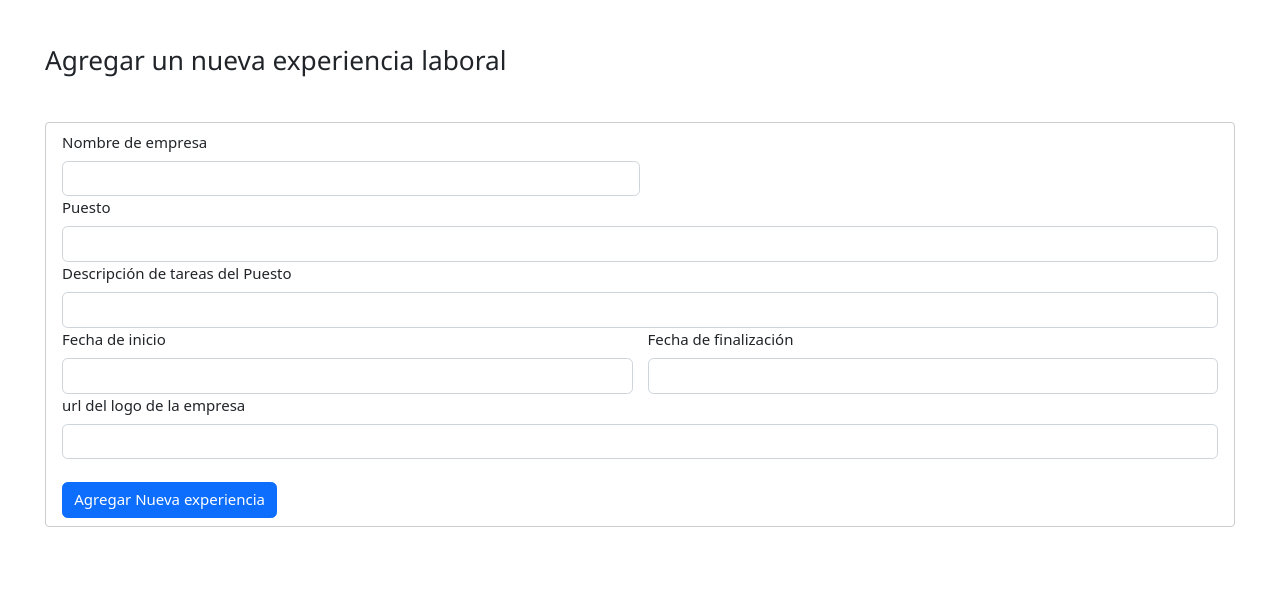
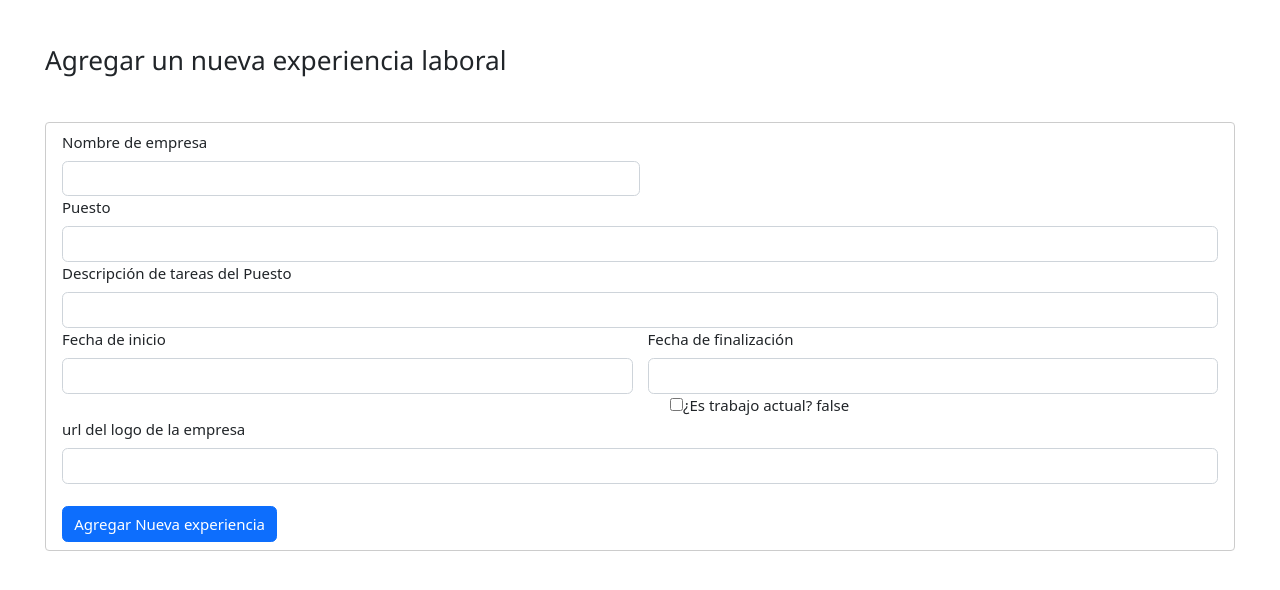
Before and after one commit to ferbonelli/Portfolio-FrontEnd, an Angular app in the folder MiPorfolio/: page /nuevaexperiencia in a window 1280 px wide. Shown: the top 590 px of the page. Built offline with nearby package versions, Linux system fonts and the light colour scheme; no server answers.

Commit message:
Check-box funciona

```diff
--- a/MiPorfolio/src/app/componentes/experiencia/nuevaexperiencia.component.html
+++ b/MiPorfolio/src/app/componentes/experiencia/nuevaexperiencia.component.html
@@ -58,7 +58,26 @@
          </p>
         </div>
 
+        <!-- Probando checkbox-->
+        <div class="form-check">
+          <input  type="checkbox"
+          [(ngModel)]="esactual"
+            formControlName="trabajoactual" >
+          <label class="form-check-label" for="trabajoactual">
+          ¿Es trabajo actual? {{esactual}}
+          </label>
+        </div>
+
+
+          <div *ngIf="esactual">
+          <p> Es un trabajo actual </p>
+        </div>
+
+
+
       </div>
+
+
   </div>
 
 
--- a/MiPorfolio/src/app/componentes/experiencia/nuevaexperiencia.component.ts
+++ b/MiPorfolio/src/app/componentes/experiencia/nuevaexperiencia.component.ts
@@ -20,6 +20,9 @@ export class NuevaexperienciaComponent implements OnInit{
 // Declaraciones
 formularioExperiencia: FormGroup;
 personaArray: Persona[] = [];
+esactual: boolean = false;
+
+
 
   constructor(private formBuilder:FormBuilder,
               private altaExperiencia:ExperienciaService,
@@ -38,7 +41,8 @@ personaArray: Persona[] = [];
                   fecha_hasta: ['',[Validators.required,
                     Validators.pattern (/^(0?[1-9]|[12][0-9]|3[01])[\/-](0?[1-9]|1[012])[\/-]\d{4}$/)
                     ]],
-                }
+                  trabajoactual: [null,[]],
+                  }
               )
              }
 
```
